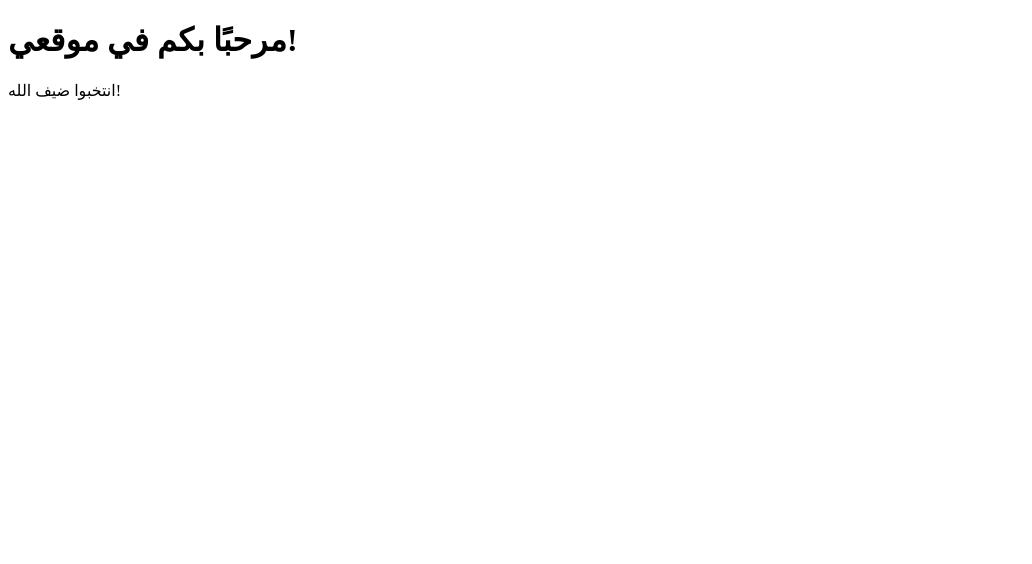
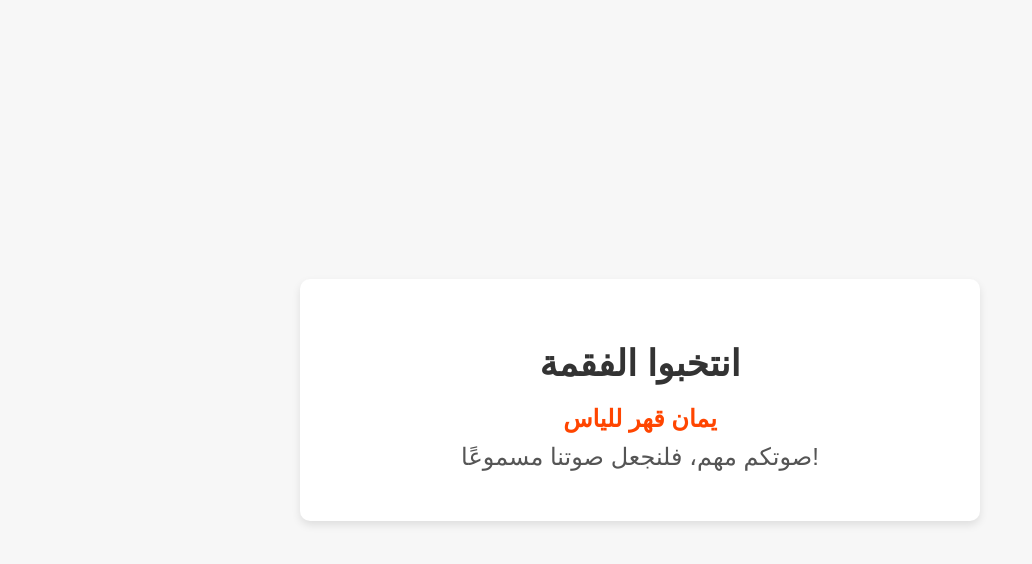
Before and after one commit to azez231/Azez, a plain HTML site: page index.html in a window 1280 px wide. Shown: the whole page, without its empty margins (0-1032 px from the left). Drawn offline with Linux system fonts and the light colour scheme.

Commit message:
Update index.html

```diff
--- a/index.html
+++ b/index.html
@@ -3,10 +3,48 @@
 <head>
     <meta charset="UTF-8">
     <meta name="viewport" content="width=device-width, initial-scale=1.0">
-    <title>صفحة الترحيب</title>
+    <title>انتخبوا الفقمة يمان قهر للياس</title>
+    <style>
+        body {
+            font-family: 'Arial', sans-serif;
+            background-color: #f7f7f7;
+            margin: 0;
+            padding: 0;
+            display: flex;
+            justify-content: center;
+            align-items: center;
+            height: 100vh;
+        }
+        .container {
+            text-align: center;
+            background-color: #fff;
+            border-radius: 10px;
+            box-shadow: 0 4px 8px rgba(0, 0, 0, 0.1);
+            padding: 40px;
+            max-width: 600px;
+            width: 90%;
+        }
+        h1 {
+            font-size: 36px;
+            color: #333;
+            margin-bottom: 20px;
+        }
+        p {
+            font-size: 24px;
+            color: #555;
+            margin: 10px 0;
+        }
+        .highlight {
+            color: #ff4500; /* لون مميز للنص */
+            font-weight: bold;
+        }
+    </style>
 </head>
 <body>
-    <h1>مرحبًا بكم في موقعي!</h1>
-    <p>انتخبوا ضيف الله!</p>
+    <div class="container">
+        <h1>انتخبوا الفقمة</h1>
+        <p class="highlight">يمان قهر للياس</p>
+        <p>صوتكم مهم، فلنجعل صوتنا مسموعًا!</p>
+    </div>
 </body>
 </html>
```
